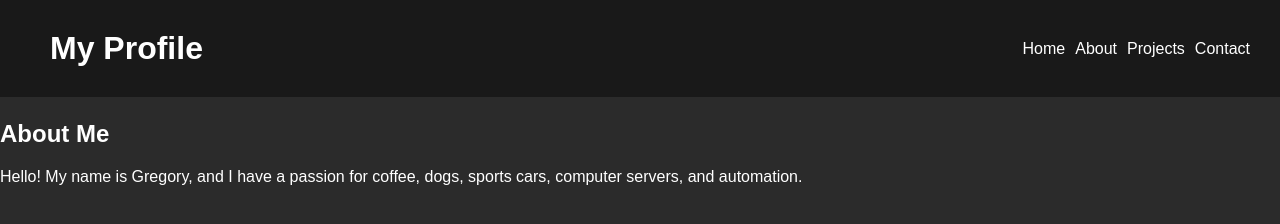
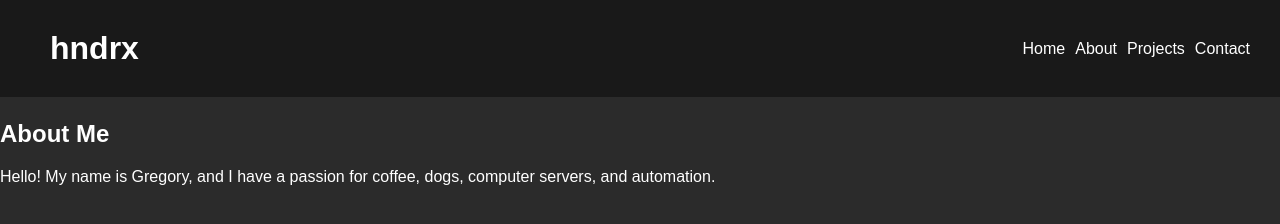
Before and after one commit to ghndrx/docker-test-image, a plain HTML site: page static-html-directory/about.html in a window 1280 px wide. Drawn offline with Linux system fonts and the light colour scheme; no server answers.

Commit message:
update content

```diff
--- a/static-html-directory/about.html
+++ b/static-html-directory/about.html
@@ -9,7 +9,7 @@
 <body class="dark-grey-purple">
   <header>
     <div class="container">
-      <h1>My Profile</h1>
+      <h1>hndrx</h1>
       <div id="menu-toggle"></div>
       <nav id="main-nav">
         <ul>
@@ -26,7 +26,7 @@
     <section id="about">
       <h2>About Me</h2>
       <p>
-        Hello! My name is Gregory, and I have a passion for coffee, dogs, sports cars, computer servers, and automation.
+        Hello! My name is Gregory, and I have a passion for coffee, dogs, computer servers, and automation.
       </p>
       <!-- Rest of the About Me content -->
     </section>
```
Also changed, not shown: static-html-directory/contact.html (+1 -1 lines), static-html-directory/index.html (+2 -2 lines).
